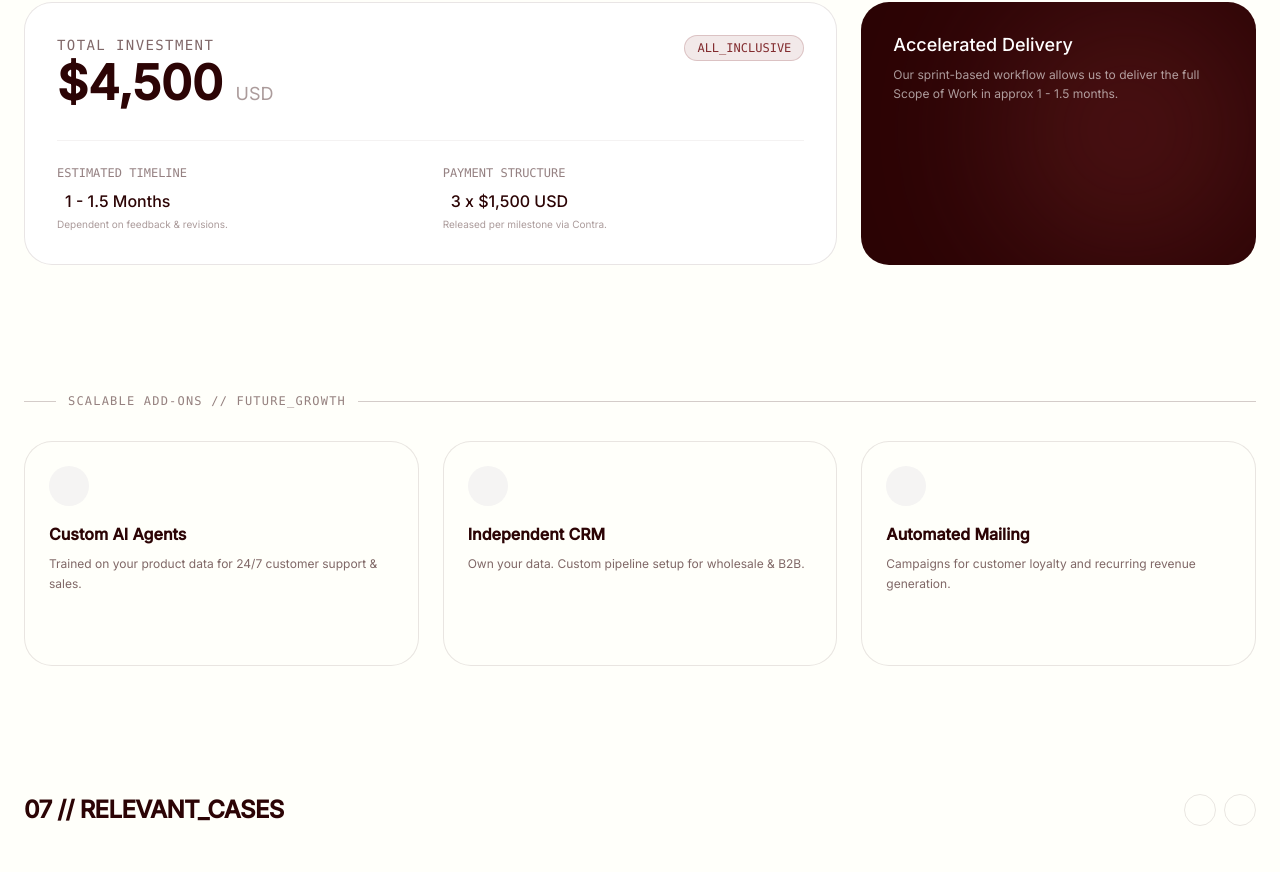
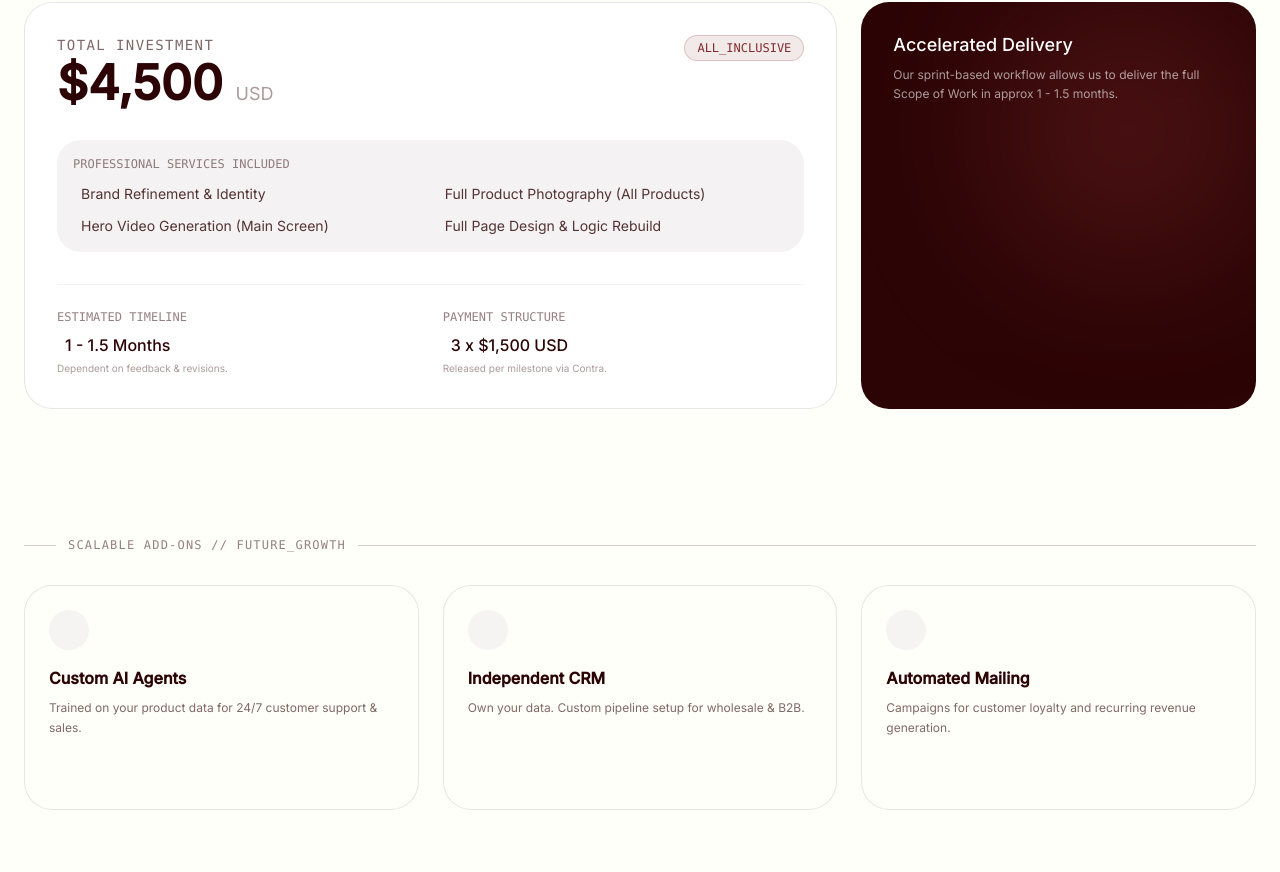
Before and after one commit to eneaslivv/livvstudio, a Next.js app: page /presentation/krufood in a window 1280 px wide. Shown: the part 4805-5677 px from the top of the page. Built offline with nearby package versions, Linux system fonts and the light colour scheme; no server answers.

Commit message:
feat: add detailed service inclusions to pricing card

```diff
--- a/app/presentation/krufood/page.tsx
+++ b/app/presentation/krufood/page.tsx
@@ -522,6 +522,29 @@ export default function KrufoodPresentation() {
                                 <div className="px-3 py-1 bg-[#822b2e]/10 text-[#822b2e] rounded-full text-xs font-mono border border-[#822b2e]/20">ALL_INCLUSIVE</div>
                             </div>
 
+                            {/* What's Included List */}
+                            <div className="mb-8 p-4 bg-[#2c0405]/5 rounded-lg">
+                                <h4 className="text-xs font-mono text-[#2c0405]/50 uppercase mb-3">Professional Services Included</h4>
+                                <ul className="grid grid-cols-1 md:grid-cols-2 gap-3">
+                                    <li className="flex items-start gap-2 text-sm text-[#2c0405]/80">
+                                        <span className="iconify text-[#822b2e] mt-0.5 shrink-0" data-icon="lucide:check-circle-2" data-width="14"></span>
+                                        <span>Brand Refinement & Identity</span>
+                                    </li>
+                                    <li className="flex items-start gap-2 text-sm text-[#2c0405]/80">
+                                        <span className="iconify text-[#822b2e] mt-0.5 shrink-0" data-icon="lucide:check-circle-2" data-width="14"></span>
+                                        <span>Full Product Photography (All Products)</span>
+                                    </li>
+                                    <li className="flex items-start gap-2 text-sm text-[#2c0405]/80">
+                                        <span className="iconify text-[#822b2e] mt-0.5 shrink-0" data-icon="lucide:check-circle-2" data-width="14"></span>
+                                        <span>Hero Video Generation (Main Screen)</span>
+                                    </li>
+                                    <li className="flex items-start gap-2 text-sm text-[#2c0405]/80">
+                                        <span className="iconify text-[#822b2e] mt-0.5 shrink-0" data-icon="lucide:check-circle-2" data-width="14"></span>
+                                        <span>Full Page Design & Logic Rebuild</span>
+                                    </li>
+                                </ul>
+                            </div>
+
                             <div className="grid grid-cols-1 sm:grid-cols-2 gap-6 pt-6 border-t border-[#2c0405]/5">
                                 <div>
                                     <h4 className="text-xs font-mono text-[#2c0405]/50 uppercase mb-2">Estimated Timeline</h4>
```
